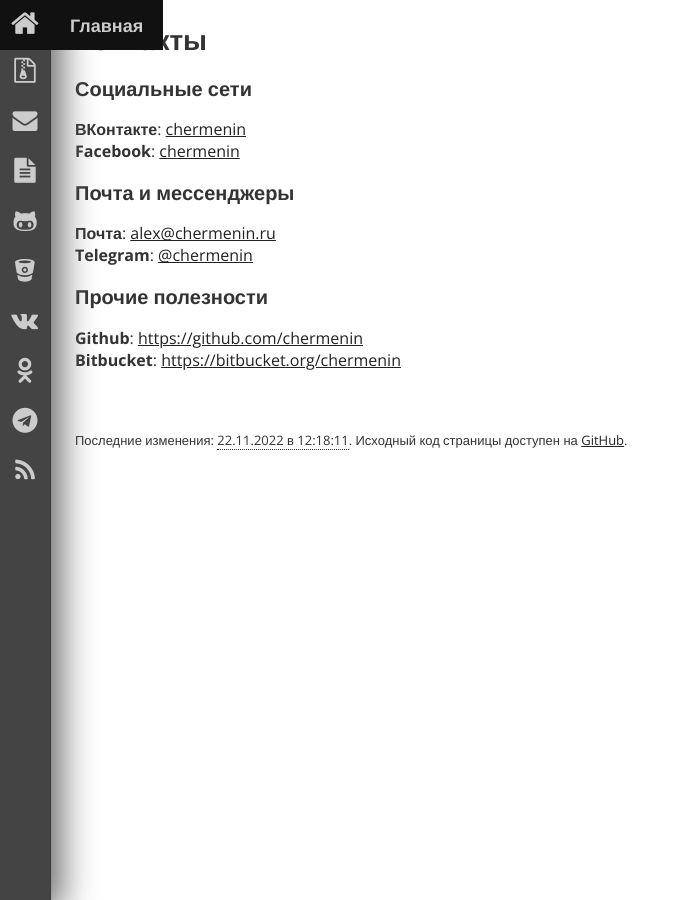
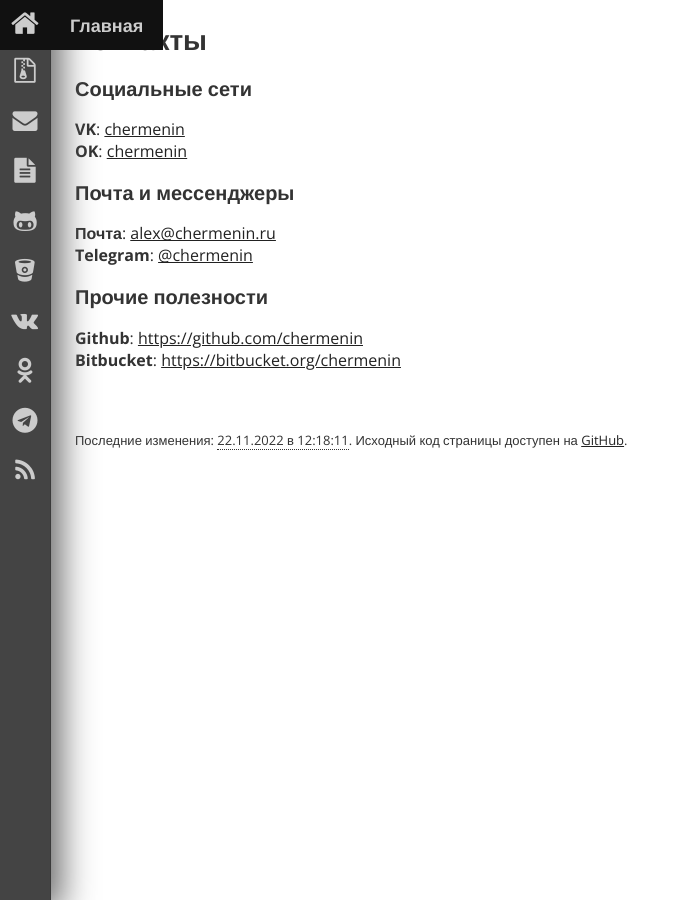
Before and after one commit to chermenin/chermenin.ru, a Jekyll site: the page built from contact.md, in a window 1280 px wide. Shown: the whole page, without its empty margins (0-690 px from the left). Built offline with Jekyll 4.4.1, drawn with Linux system fonts in a browser that asks for light colours.

Commit message:
Update contact.md

```diff
--- a/contact.md
+++ b/contact.md
@@ -25,8 +25,8 @@
 Социальные сети
 ---------------
 
-**ВКонтакте**: [chermenin](https://vk.com/chermenin)
-**Facebook**: [chermenin](https://facebook.com/chermenin)
+**VK**: [chermenin](https://vk.com/chermenin)
+**OK**: [chermenin](https://ok.ru/aleksandr.chermenin)
 
 Почта и мессенджеры
 -------------------
```
